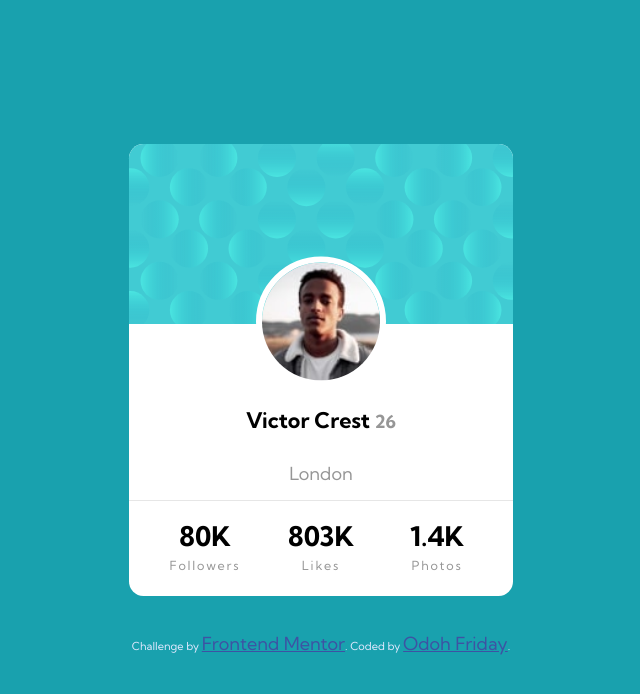
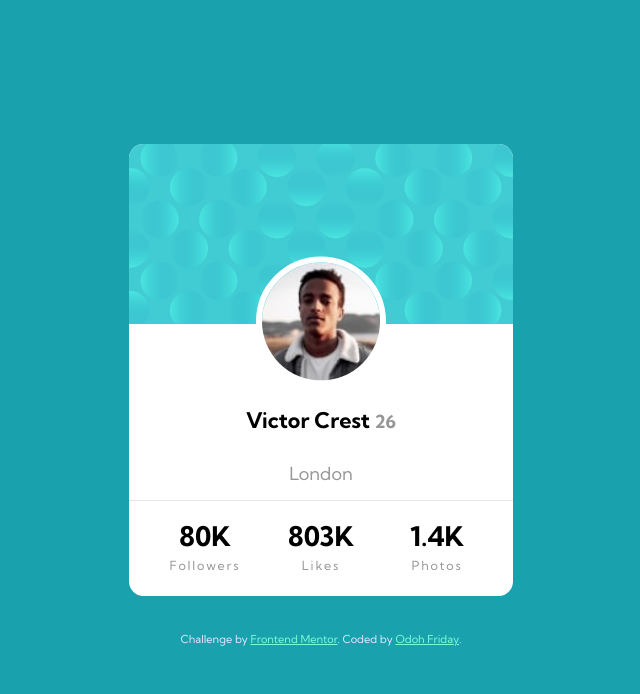
Before and after one commit to Born2shine/Frontend-Mentor-Profile-card-component, a plain HTML site: page index.html in a window 1280 px wide. Shown: the whole page, without its empty margins (319-959 px from the left). Drawn offline with Linux system fonts and the light colour scheme.

Commit message:
Added Css

```diff
--- a/assets/scss/main.scss
+++ b/assets/scss/main.scss
@@ -91,6 +91,7 @@ body {
   color: #e2e9ff;
   a {
     color: #7fffd4;
+    font-size: 11px;
   }
 }
 
--- a/index.html
+++ b/index.html
@@ -20,9 +20,6 @@
       .attribution {
         font-size: 11px;
         text-align: center;
-      }
-      .attribution a {
-        color: hsl(228, 45%, 44%);
       }
     </style>
   </head>
```
Also changed, not shown: assets/css/main.css.
